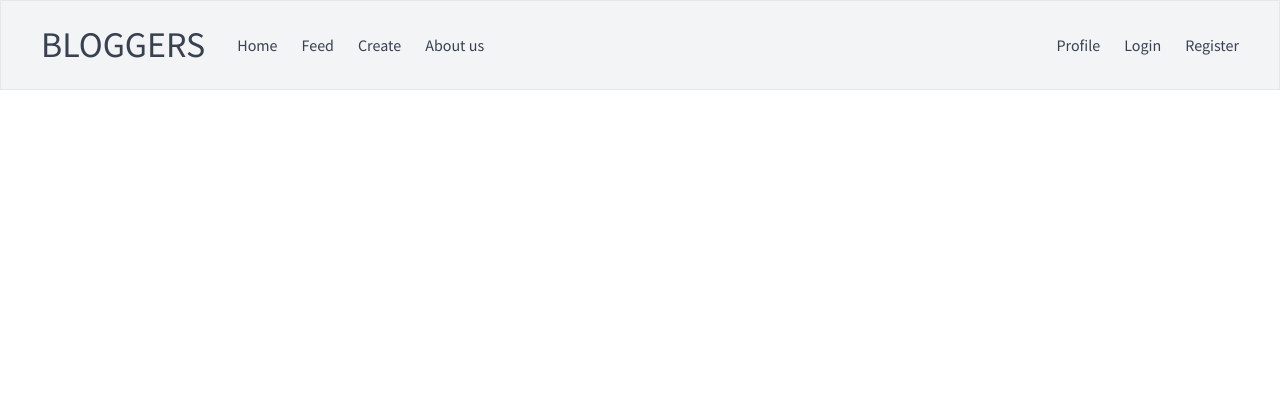
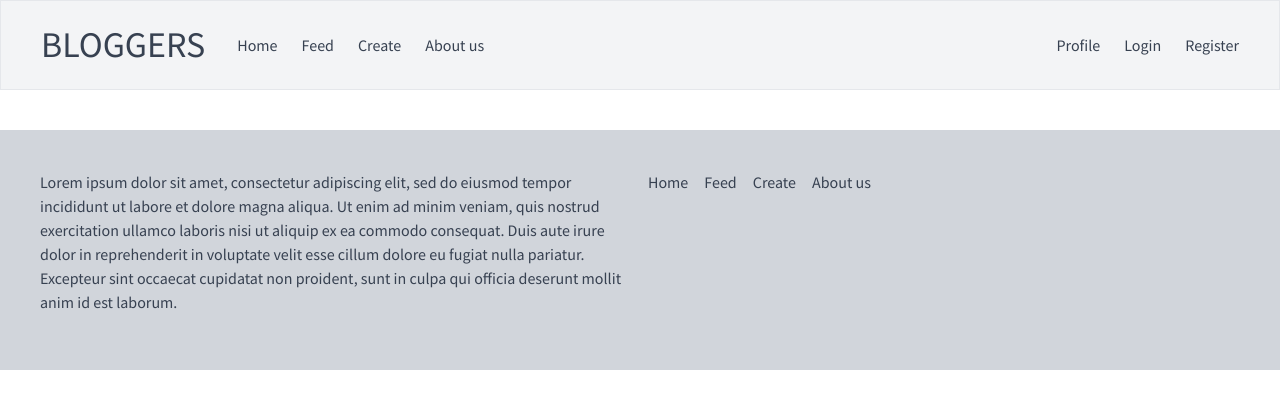
Before and after one commit to ashishchavan27/blogger-frontend-vue, a Vue app: page / in a window 1280 px wide. Shown: the top 408 px of the page. Built offline with nearby package versions, Linux system fonts and the light colour scheme.

Commit message:
Footer section

```diff
--- a/src/App.vue
+++ b/src/App.vue
@@ -1,16 +1,21 @@
 <template>
-    <NavBar style="font-family: 'Source Sans Pro', sans-serif;"/>
-    <router-view class="p-10" style="font-family: 'Source Sans Pro', sans-serif;"/>
+    <div class="w-full" style="font-family: 'Source Sans Pro', sans-serif;">
+        <NavBar/>
+        <router-view class="p-10"/>
+        <Footer/>
+    </div>
 </template>
 
 <script>
 import { computed, defineComponent } from "vue";
 import useStore from "./store/main";
 import NavBar from "./components/nav-bar.vue"
+import Footer from "./components/footer.vue"
 
 export default defineComponent({
     components: {
         NavBar,
+        Footer,
     },
     setup() {
         const store = useStore;
--- /dev/null
+++ b/src/components/footer.vue
@@ -0,0 +1,15 @@
+<template>
+    <div class="w-full mt-10 h-60 p-10 bg-gray-300 text-gray-700 grid grid-cols-2 gap-4">
+        <div class="col-span-1">
+            <p>
+                Lorem ipsum dolor sit amet, consectetur adipiscing elit, sed do eiusmod tempor incididunt ut labore et dolore magna aliqua. Ut enim ad minim veniam, quis nostrud exercitation ullamco laboris nisi ut aliquip ex ea commodo consequat. Duis aute irure dolor in reprehenderit in voluptate velit esse cillum dolore eu fugiat nulla pariatur. Excepteur sint occaecat cupidatat non proident, sunt in culpa qui officia deserunt mollit anim id est laborum.
+            </p>
+        </div>
+        <div class="col-span-1 flex gap-4">
+            <router-link class="hover:text-gray-900" to="/home">Home</router-link>
+            <router-link class="hover:text-gray-900" to="/feed">Feed</router-link>
+            <router-link class="hover:text-gray-900" to="/create-post">Create</router-link>
+            <router-link class="hover:text-gray-900" to="/about-us">About us</router-link>
+        </div>
+    </div>
+</template>
```
